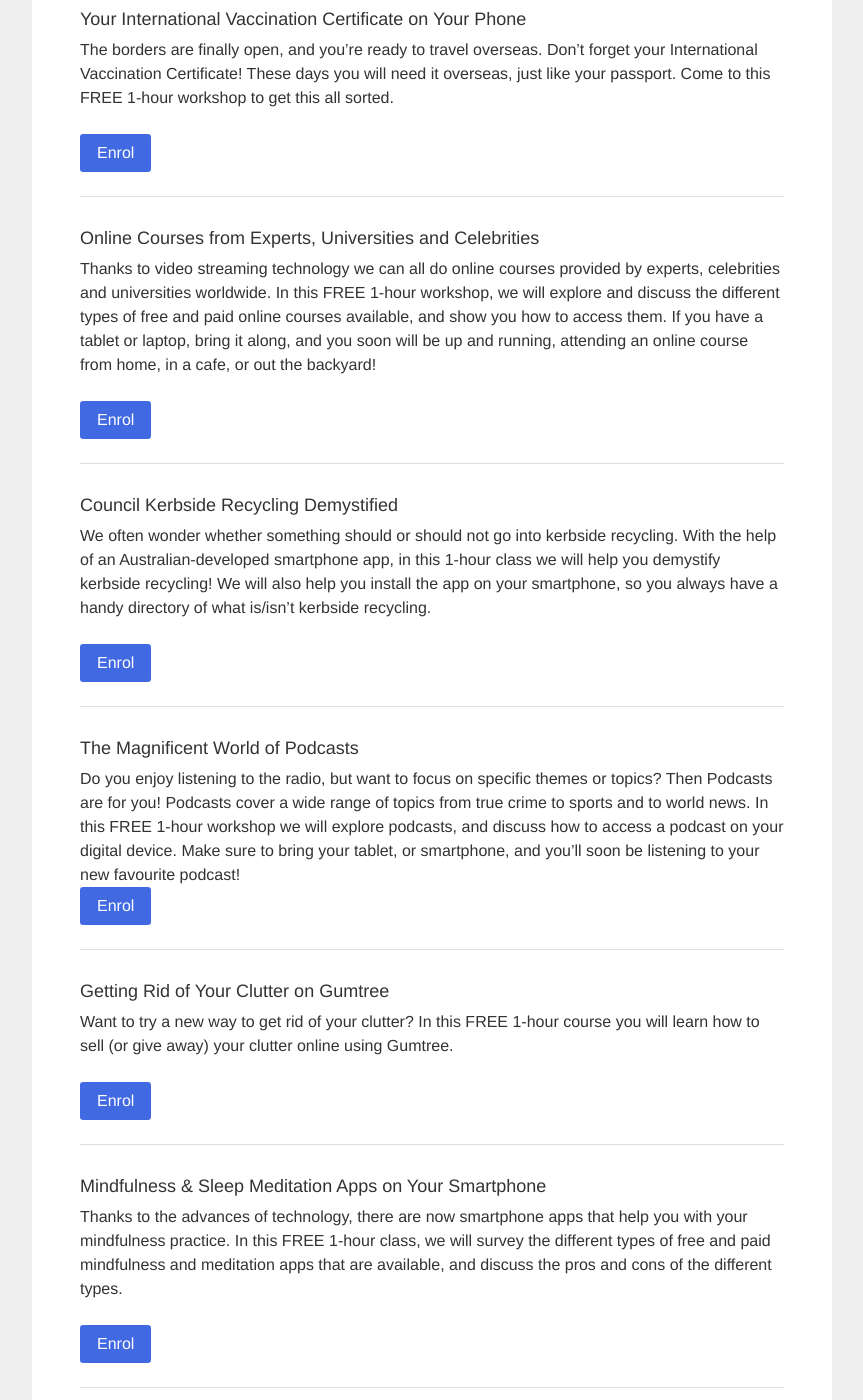
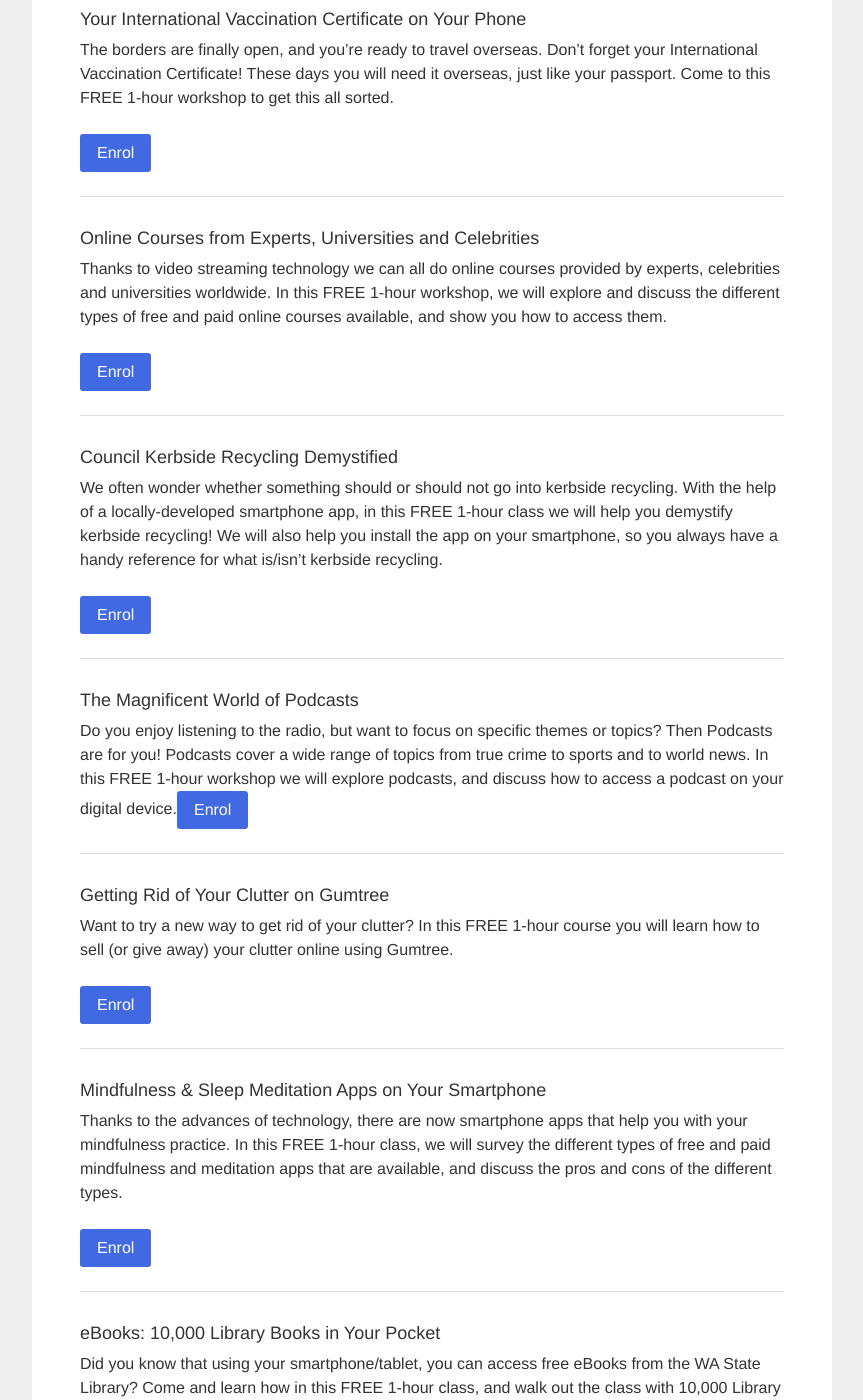
Before and after one commit to auxellbs/splconline.github.io, a Jekyll site: the page built from index.md, in a window 1280 px wide and 1400 px high, scrolled down 1516 px. Shown: the whole window, without its empty margins (208-1071 px from the left). Built offline with Jekyll 4.4.1, drawn with Linux system fonts in a browser that asks for light colours; some of the changed text lies outside the part shown.

Commit message:
Update index.md

```diff
--- a/index.md
+++ b/index.md
@@ -35,22 +35,21 @@
 
 #### Online Courses from Experts, Universities and Celebrities
 
-Thanks to video streaming technology we can all do online courses provided by experts, celebrities and universities worldwide. In this FREE 1-hour workshop, we will explore and discuss the different types of free and paid online courses available, and show you how to access them. If you have a tablet or laptop, bring it along, and you soon will be up and running, attending an online course from home, in a cafe, or out the backyard!
+Thanks to video streaming technology we can all do online courses provided by experts, celebrities and universities worldwide. In this FREE 1-hour workshop, we will explore and discuss the different types of free and paid online courses available, and show you how to access them.
 
 [Enrol](https://classmanager.com.au/cbin/admin.php?Action=courses&single_course_id=1654:1745&organisation_name=splc&from=org_home){:target="_blank"}{:.btn}
 
 ---
 
 #### Council Kerbside Recycling Demystified
-We often wonder whether something should or should not go into kerbside recycling. With the help of an Australian-developed smartphone app, in this 1-hour class we will help you demystify kerbside recycling! We will also help you install the app on your smartphone, so you always have a handy directory of what is/isn't kerbside recycling.
+We often wonder whether something should or should not go into kerbside recycling. With the help of a locally-developed smartphone app, in this FREE 1-hour class we will help you demystify kerbside recycling! We will also help you install the app on your smartphone, so you always have a handy reference for what is/isn't kerbside recycling.
 
 [Enrol](https://classmanager.com.au/cbin/admin.php?Action=courses&single_course_id=1652:1742&organisation_name=splc&from=org_home){:target="_blank"}{:.btn}
 
 ---
 
 #### The Magnificent World of Podcasts
-Do you enjoy listening to the radio, but want to focus on specific themes or topics? Then Podcasts are for you! Podcasts cover a wide range of topics from true crime to sports and to world news. In this FREE 1-hour workshop we will explore podcasts, and discuss how to access a podcast on your digital device. Make sure to bring your tablet, or smartphone, and you'll soon be listening to your new favourite podcast!
-[Enrol](https://classmanager.com.au/cbin/admin.php?Action=courses&single_course_id=1746&organisation_name=splc&from=org_home){:target="_blank"}{:.btn}
+Do you enjoy listening to the radio, but want to focus on specific themes or topics? Then Podcasts are for you! Podcasts cover a wide range of topics from true crime to sports and to world news. In this FREE 1-hour workshop we will explore podcasts, and discuss how to access a podcast on your digital device.[Enrol](https://classmanager.com.au/cbin/admin.php?Action=courses&single_course_id=1746&organisation_name=splc&from=org_home){:target="_blank"}{:.btn}
 
 ---
 
@@ -82,6 +81,13 @@
 
 ---
 
+#### Driving With Apple CarPlay
+Apple CarPlay connects to your iPhone, greatly enhancing your driving experience with dashboard navigation, music, podcasts and more. Find how to use Apple CarPlay in this FREE 1-hour class! This class will include an in-car demonstration.
+
+[Enrol](https://classmanager.com.au/cbin/admin.php?Action=courses&single_course_id=1806&organisation_name=splc&from=org_home){:target="_blank"}{:.btn}
+
+---
+
 #### More Classes to Come...
 [Click here](https://splc.org.au/about/blog/8-blog/20-splc-beconnected-course-survey-results){:target="_blank"} to see a sample of the classes we will run soon here at SPLC!
 
```
